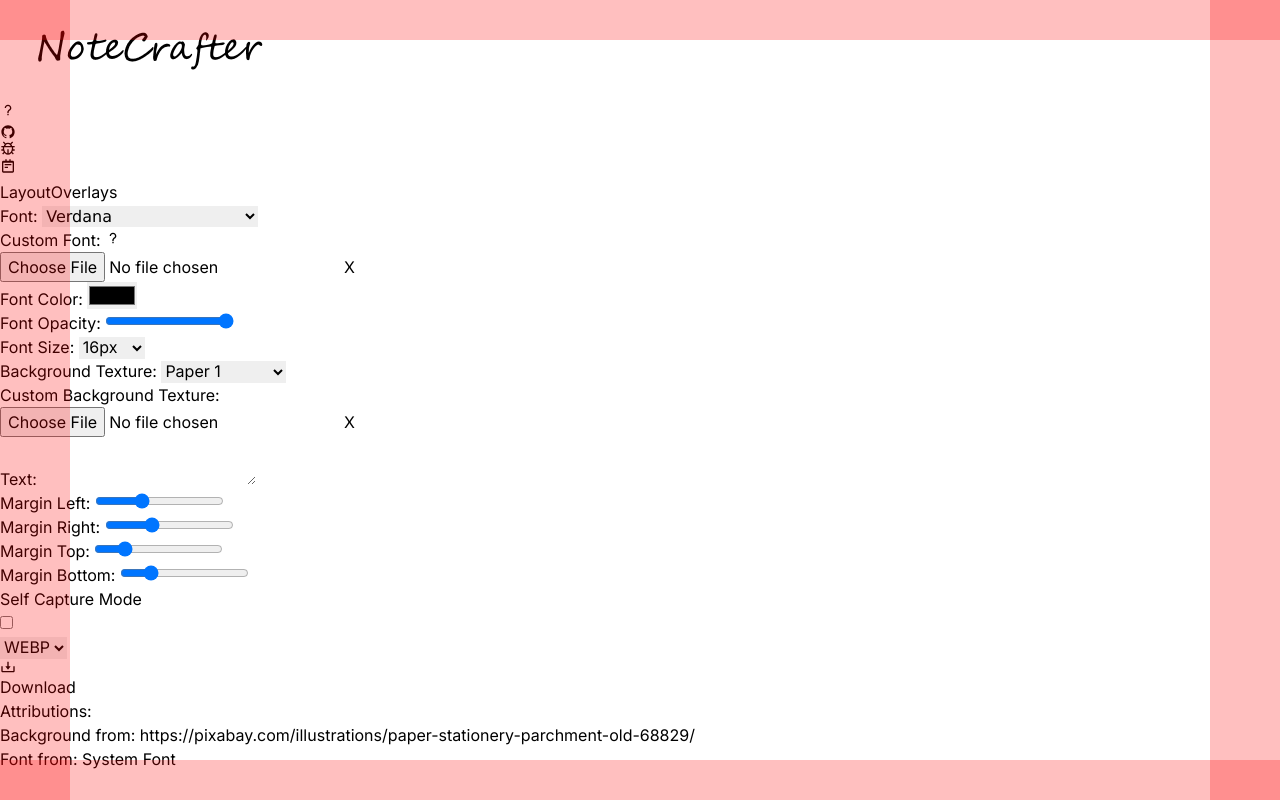
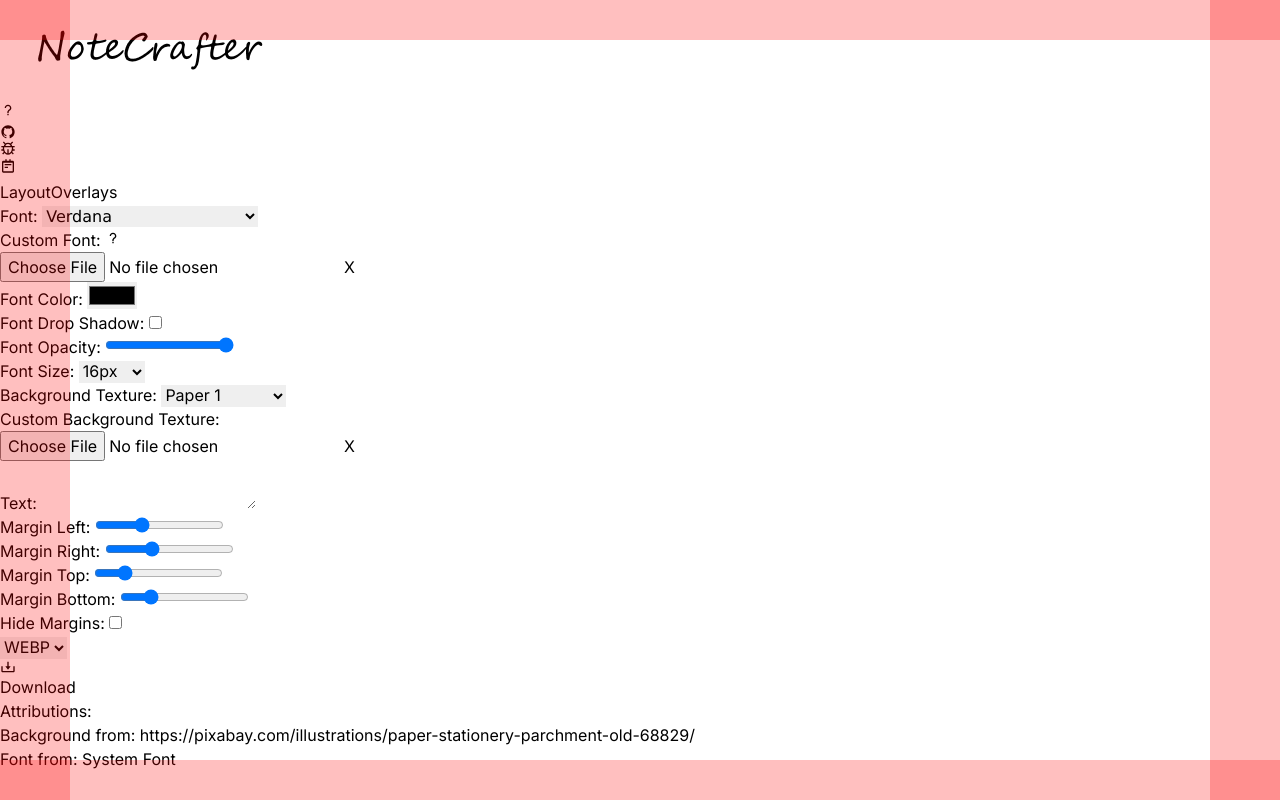
Before and after one commit to EddieDover/NoteCrafter, a Next.js app: page / in a window 1280 px wide. Shown: the top 800 px of the page. Built offline with nearby package versions, Linux system fonts and the light colour scheme.

Commit message:
chore: cleaned up the layout a bit

```diff
--- a/components/FormElement.tsx
+++ b/components/FormElement.tsx
@@ -23,6 +23,7 @@ interface FormElementProps extends React.PropsWithChildren {
   labelIcon?: ReactNode;
   className?: string;
   classNameOverride?: string;
+  row?: boolean;
   type:
     | "text"
     | "color"
@@ -31,6 +32,7 @@ interface FormElementProps extends React.PropsWithChildren {
     | "select"
     | "richtextarea"
     | "number"
+    | "checkbox"
     | "upload";
   [key: string]: any;
   onClear?: () => void;
@@ -43,15 +45,19 @@ export const FormElement = (props: FormElementProps) => {
     id,
     children,
     type,
+    className,
     classNameOverride,
+    row = false,
     onClear,
     ...otherProps
   } = props;
   return (
-    <div className="flex flex-col">
+    <div className={`flex ${row ? "flex-row" : "flex-col"} ${className}`}>
       {label ? (
         <label
-          className="whitespace-nowrap block text-sm font-medium"
+          className={`whitespace-nowrap block text-sm font-medium ${
+            row ? "mr-2" : null
+          }`}
           htmlFor={id}
         >
           {label} {labelIcon}
@@ -74,6 +80,14 @@ export const FormElement = (props: FormElementProps) => {
           id={id}
           {...otherProps}
           className={classNameOverride}
+        />
+      ) : null}
+      {props.type === "checkbox" ? (
+        <input
+          type="checkbox"
+          id={id}
+          className={classNameOverride}
+          {...otherProps}
         />
       ) : null}
       {props.type === "color" ? (
--- a/components/NoteCraftrer.tsx
+++ b/components/NoteCraftrer.tsx
@@ -66,7 +66,7 @@ export const NoteCrafter = (props: NoteCrafterProps) => {
   const [outputFormat, setOutputFormat] = useState<
     "webp" | "png" | "svg" | "jpeg"
   >("webp");
-  const [selfCaptureMode, setSelfCaptureMode] = useState(false);
+  const [hideMargins, setHideMargins] = useState(false);
   const [selectedTab, setSelectedTab] = useState(0);
 
   const [overlayAmount, setOverlayAmount] = useState(0);
@@ -244,9 +244,9 @@ export const NoteCrafter = (props: NoteCrafterProps) => {
     setBackgroundAttribution(PAPER_LIST[0].source);
   };
 
-  const toggleSelfCaptureMode = () => {
-    setSelfCaptureMode(!selfCaptureMode);
-    setMarginsVisible(selfCaptureMode);
+  const toggleHideMargins = () => {
+    setHideMargins(!hideMargins);
+    setMarginsVisible(hideMargins);
   };
 
   const closeWarningModal = (event: any) => {
@@ -329,7 +329,7 @@ export const NoteCrafter = (props: NoteCrafterProps) => {
           </span>
         </div>
         <div className="divider my-0"></div>
-        <div className="tabs">
+        <div className="tabs tabs-boxed">
           <a
             className="tab tab-lifted tab-active"
             href="#tab1"
@@ -496,8 +496,16 @@ export const NoteCrafter = (props: NoteCrafterProps) => {
               id="font_color_picker"
               label="Font Color: "
               type="color"
+              row={true}
               classNameOverride="max-w-[100px] max-h-[100px]"
               onChange={formSetFontColor}
+            />
+            <FormElement
+              id="font_drop_shadow"
+              label="Font Drop Shadow: "
+              type="checkbox"
+              row={true}
+              classNameOverride="checkbox checkbox-primary"
             />
             <FormElement
               id="font_opacity"
@@ -629,14 +637,18 @@ export const NoteCrafter = (props: NoteCrafterProps) => {
               }}
             ></FormElement>
             <div className="divider"></div>
-            <div className="flex flex-row">
-              <p>Self Capture Mode</p>
-              <input
-                type="checkbox"
-                checked={selfCaptureMode}
-                onChange={toggleSelfCaptureMode}
-              />
-            </div>
+            <FormElement
+              id="hide_margins"
+              label="Hide Margins: "
+              type="checkbox"
+              row={true}
+              className="mx-auto"
+              classNameOverride="checkbox checkbox-primary"
+              checked={hideMargins}
+              onChange={() => {
+                toggleHideMargins();
+              }}
+            />
             <div className="flex flex-row flex-nowrap mx-auto">
               <FormElement
                 id="output_format"
@@ -697,7 +709,7 @@ export const NoteCrafter = (props: NoteCrafterProps) => {
               backgroundImageWidth,
               backgroundImageHeight,
               imagePadding,
-              selfCaptureMode,
+              hideMargins,
             }}
           >
             {Object.keys(imagePadding).map((key) => {
@@ -763,11 +775,11 @@ export const NoteCrafter = (props: NoteCrafterProps) => {
               <ol>
                 <li>
                   <p>
-                    <b>Take a sceenshot yourself</b> - Toggling the &quot;Self
-                    Capture Mode&quot; checkbox will remove the margins and
-                    allow you to manually screenshot the image. Then you can use
-                    an image editor of your choice to paste the sceenshot in and
-                    save it to whatever format you desire.
+                    <b>Take a sceenshot yourself</b> - Toggling &quot;Hide
+                    Margins&quot; checkbox will remove the margins and allow you
+                    to manually screenshot the image. Then you can use an image
+                    editor of your choice to paste the sceenshot in and save it
+                    to whatever format you desire.
                   </p>
                 </li>
                 <li>
--- a/components/NoteImage.tsx
+++ b/components/NoteImage.tsx
@@ -27,7 +27,7 @@ interface NoteImageProps extends PropsWithChildren {
   backgroundImageWidth: number;
   backgroundImageHeight: number;
   imagePadding: { left: number; right: number; top: number; bottom: number };
-  selfCaptureMode: boolean;
+  hideMargins: boolean;
 }
 
 export const NoteImage = (props: NoteImageProps) => {
@@ -41,7 +41,7 @@ export const NoteImage = (props: NoteImageProps) => {
     backgroundImageWidth,
     backgroundImageHeight,
     imagePadding,
-    selfCaptureMode,
+    hideMargins,
     children,
   } = props;
 
```
Also changed, not shown: 1 other file (tests, documents, lock files or other folders).
